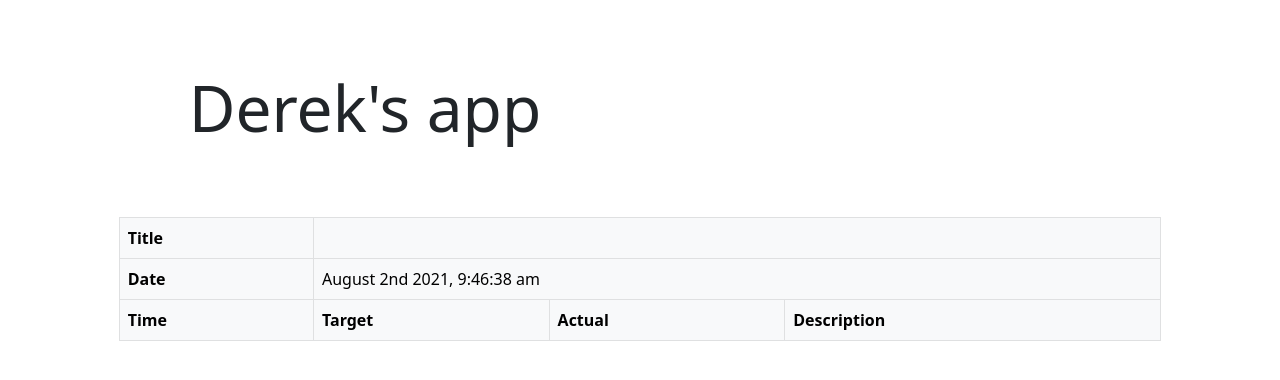
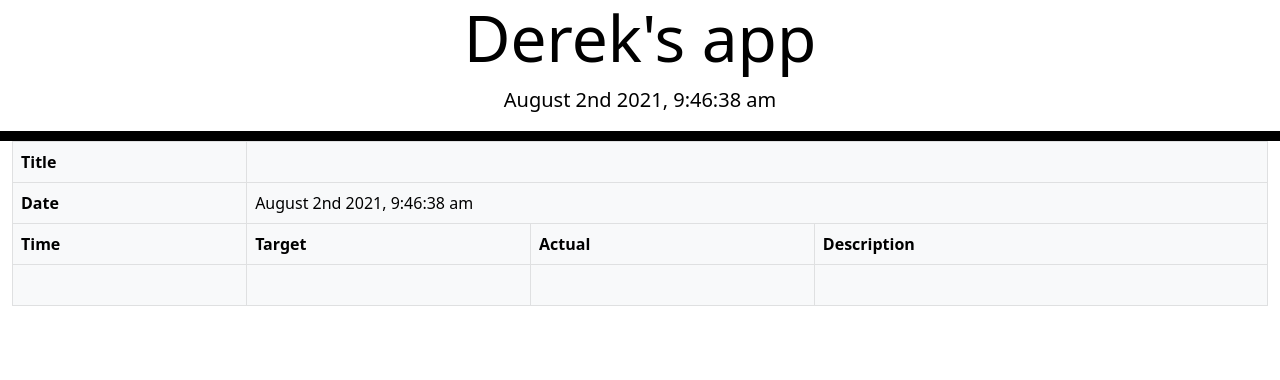
Before and after one commit to Petar85/derek-s-app, a plain HTML site: page index.html in a window 1280 px wide. Drawn offline with nearby package versions, Linux system fonts and the light colour scheme.

Commit message:
created the rest of the editable td and created header

```diff
--- a/index.html
+++ b/index.html
@@ -10,16 +10,17 @@
     <link rel="stylesheet" href="style.css">
 </head>
 <body>
+    <header class="jumbotron">
+        <h1 class="display-3">Derek's app</h1>
+        <p class="lead" id="currentDay"></p>
+    </header>
 <div class="container-fluid">
     <div class="row" >
-        <div class="col-md-1"></div>
-        <div class="col-md-10" class="jumbotron">
-            <h1 class="display-3">Derek's app</h1>
-            <p class="lead" id="currentDay"></p>
+        <div class="col-lg-12">
             <table class="table table-light table-hover table-bordered">
                 <tr>
                     <th scope="row">Title</th>
-                    <td colspan="4"></td>
+                    <td colspan="4" contenteditable="true" id="tdTitle"></td>
                 </tr>
                 <tr>
                     <th scope="row">Date</th>
@@ -32,12 +33,14 @@
                     <th scope="col">Description</th>
                 </tr>
                 <tr>
+                    <td class="time"></td>
+                    <td contenteditable="true"></td>
+                    <td contenteditable="true"></td>
+                    <td contenteditable="true"></td>
                 </tr>
-                <tr contenteditable="true"></tr>
             </table>
         </div>
         </div>
-        <div class="col-md-1"></div>
     </div>
 </div>
 <script src="script.js"></script>
--- a/script.js
+++ b/script.js
@@ -2,9 +2,19 @@
 
 console.log(moment().format("dddd, MMMM Do YYYY, h:mm:ss a"));
 
-// $("#currentDay").text(moment().format('MMMM Do YYYY, h:mm:ss a'));
+$("#currentDay").text(moment().format('MMMM Do YYYY, h:mm:ss a'));
 
 $("#tdDate").text(moment().format('MMMM Do YYYY, h:mm:ss a'));
 
 var myContainer = $(".container-fluid")
 var hourArr = ["4:00:00AM","5:00:00AM","6:00:00AM","7:00:00AM","8:00:00AM","9:00:00AM","10:00:00AM","11:00:00AM","12:00:00PM","1:00:00PM","2:00:00PM","3:00:00PM","4:00:00PM","5:00:00PM","6:00:00PM","7:00:00PM","8:00:00PM","9:00:00PM","10:00:00PM","11:00:00PM","12:00:00AM","1:00:00AM","2:00:00AM","3:00:00AM",]
+
+for (var i = 0; i<hourArr.length; i++) {
+
+    var row = $("<div>");
+
+
+
+
+
+}
--- a/style.css
+++ b/style.css
@@ -6,12 +6,9 @@
     color: black;
     border-radius: 0;
     border-bottom: 10px solid black;
+
   }
 
-  .display-3 {
-      margin: 30px;
-      padding: 40px;
-  }
 
   /* .container-fluid {
       background-color: dimgray;
```
